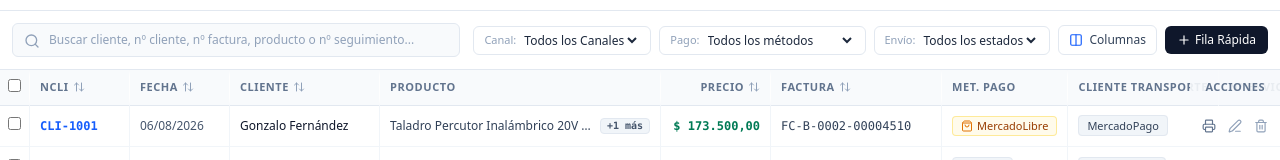
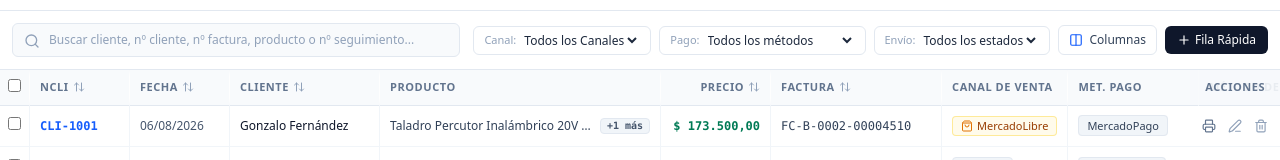
Before and after one commit to CharlyZeta/SalesHub, a React (Vite) app: page / in a window 1280 px wide. Shown: the part 231-391 px from the top of the page. Built offline with nearby package versions, Linux system fonts and the light colour scheme.

Commit message:
fix: align sales dashboard column headers with table cell data

```diff
--- a/src/components/SpreadsheetGrid.tsx
+++ b/src/components/SpreadsheetGrid.tsx
@@ -454,6 +454,12 @@ export const SpreadsheetGrid: React.FC<SpreadsheetGridProps> = ({
                 </th>
               )}
 
+              {visibleColumns.canal && (
+                <th className="p-2.5 whitespace-nowrap min-w-[120px]">
+                  <span>Canal de Venta</span>
+                </th>
+              )}
+
               {visibleColumns.metodoPago && (
                 <th className="p-2.5 whitespace-nowrap min-w-[120px]">
                   <span>Met. Pago</span>
@@ -462,19 +468,13 @@ export const SpreadsheetGrid: React.FC<SpreadsheetGridProps> = ({
 
               {visibleColumns.metodoEnvio && (
                 <th className="p-2.5 whitespace-nowrap min-w-[150px]">
-                  <span>CLIENTE TRANSPORTE</span>
+                  <span>Método de Envío</span>
                 </th>
               )}
 
               {visibleColumns.numeroSeguimiento && (
                 <th className="p-2.5 whitespace-nowrap min-w-[140px]">
-                  <span>Nº ENVIO</span>
-                </th>
-              )}
-
-              {visibleColumns.canal && (
-                <th className="p-2.5 whitespace-nowrap min-w-[120px]">
-                  <span>CANAL venta</span>
+                  <span>Nº de Envío</span>
                 </th>
               )}
 
```
